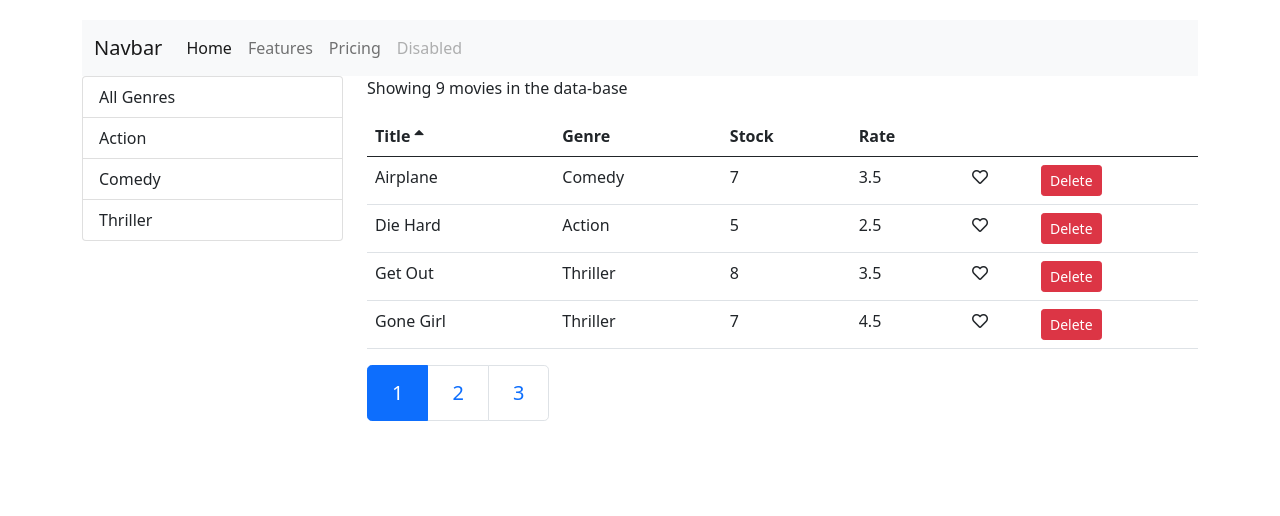
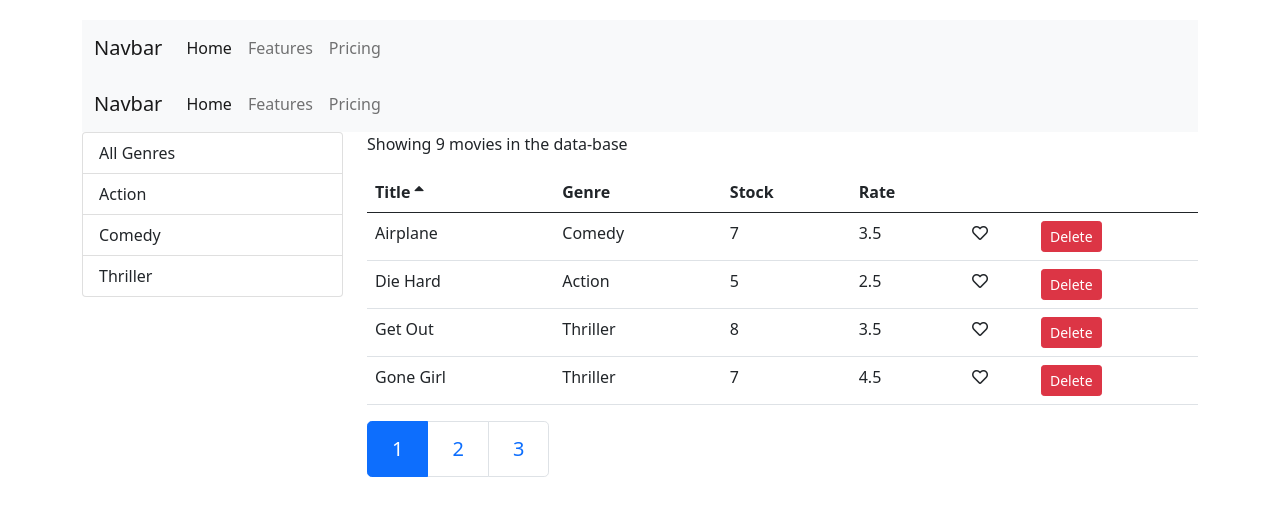
Before and after one commit to iGotABadIdea/Movie-Renting-app, a React (Create React App) app: page /movies in a window 1280 px wide. Shown: the top 516 px of the page. Built offline with nearby package versions, Linux system fonts and the light colour scheme.

Commit message:
Route added

```diff
--- a/src/App.js
+++ b/src/App.js
@@ -1,6 +1,10 @@
-import Movies from "./components/movies"
+import Movies from "./components/movies";
+import Customers from './components/customers'
+import Rentals from './components/rentals';
+import NotFound from './components/notFound';
 import {Route} from "react-router-dom";
 import React, { Component } from "react";
+import NavBar from './components/common/navbar';
 
 import './App.css';
 
@@ -8,11 +12,11 @@ class App extends Component {
   render () {
     return (
       <main className="container">
-              <Movies/>
-      <Route path=" component="></Route>
-      <Route path=" component="></Route>
-      <Route path=" component="></Route>
-      <Route path=" component="></Route>
+      <NavBar/>
+      <Route path="/movies" component={Movies}></Route>
+      <Route path="/customers" component={Customers}></Route>
+      <Route path="/rentals" component={Rentals}></Route>
+      <Route path="/notFound" component={NotFound}></Route>
       </main>
 
     );
--- a/src/components/common/navbar.jsx
+++ b/src/components/common/navbar.jsx
@@ -1,25 +1,22 @@
 import React from 'react';
 import {Route,Link} from 'react-router-dom'
 const NavBar = () => {
-    return ( <nav class="navbar navbar-expand-lg navbar-light bg-light">
-  <div class="container-fluid">
-    <a class="navbar-brand" href="#">Navbar</a>
-    <button class="navbar-toggler" type="button" data-bs-toggle="collapse" data-bs-target="#navbarNav" aria-controls="navbarNav" aria-expanded="false" aria-label="Toggle navigation">
-      <span class="navbar-toggler-icon"></span>
+    return ( <nav className="navbar navbar-expand-lg navbar-light bg-light">
+  <div className="container-fluid">
+    <a className="navbar-brand" href="#">Navbar</a>
+    <button className="navbar-toggler" type="button" data-bs-toggle="collapse" data-bs-target="#navbarNav" aria-controls="navbarNav" aria-expanded="false" aria-label="Toggle navigation">
+      <span className="navbar-toggler-icon"></span>
     </button>
-    <div class="collapse navbar-collapse" id="navbarNav">
-      <ul class="navbar-nav">
-        <li class="nav-item">
-          <a class="nav-link active" aria-current="page" href="#">Home</a>
+    <div className="collapse navbar-collapse" id="navbarNav">
+      <ul className="navbar-nav">
+        <li className="nav-item">
+          <a className="nav-link active" aria-current="page" href="#">Home</a>
         </li>
-        <li class="nav-item">
-          <a class="nav-link" href="#">Features</a>
+        <li className="nav-item">
+          <a className="nav-link" href="#">Features</a>
         </li>
-        <li class="nav-item">
-          <a class="nav-link" href="#">Pricing</a>
-        </li>
-        <li class="nav-item">
-          <a class="nav-link disabled" href="#" tabindex="-1" aria-disabled="true">Disabled</a>
+        <li className="nav-item">
+          <a className="nav-link" href="#">Pricing</a>
         </li>
       </ul>
     </div>
--- a/src/components/rentals.jsx
+++ b/src/components/rentals.jsx
@@ -1,6 +1,6 @@
 import React from 'react';
 const Rentals = () => {
-    return ( <h1>Renatls</h1> );
+    return ( <h1>Rentals</h1> );
 }
 
 export default Rentals;
```
